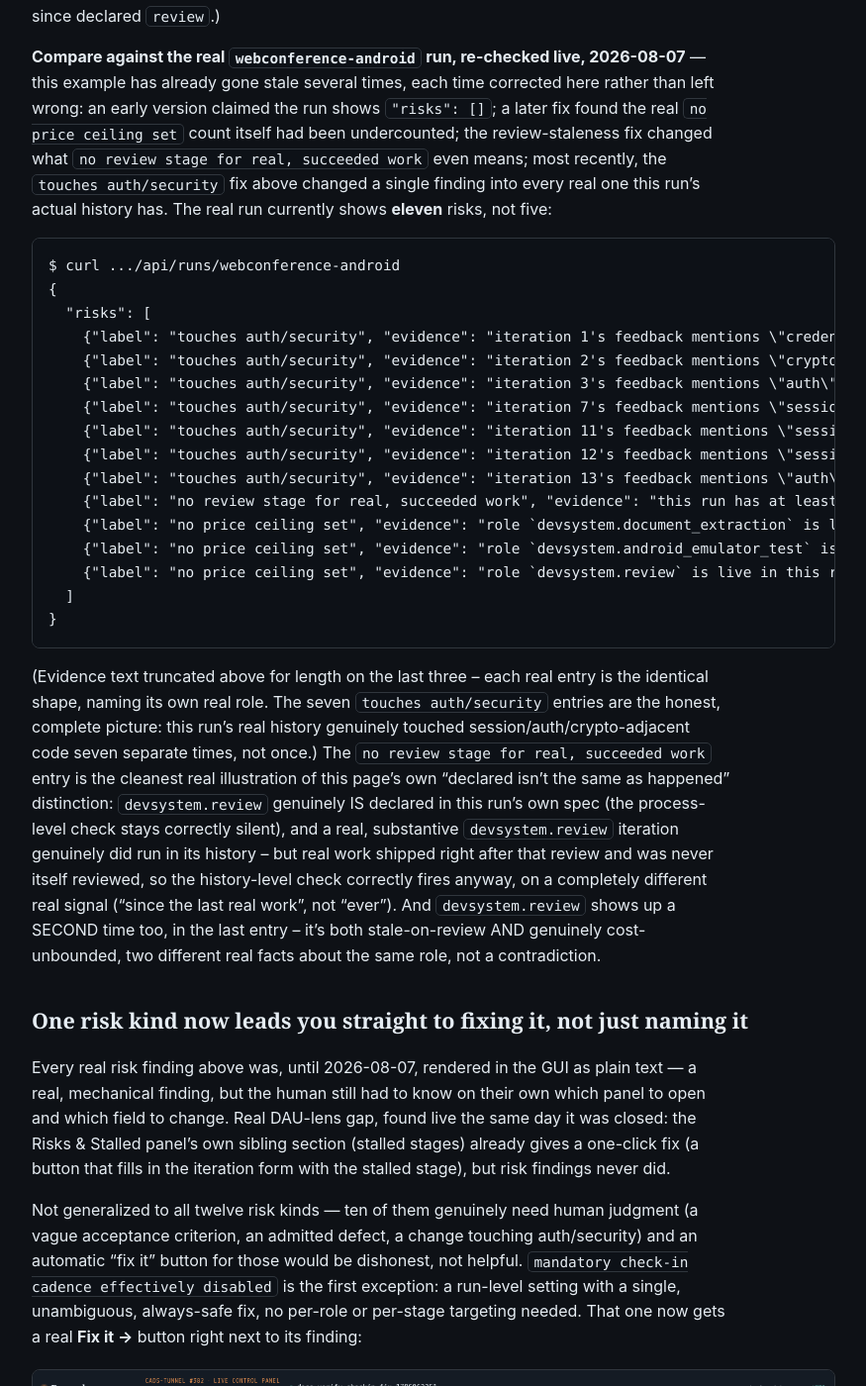
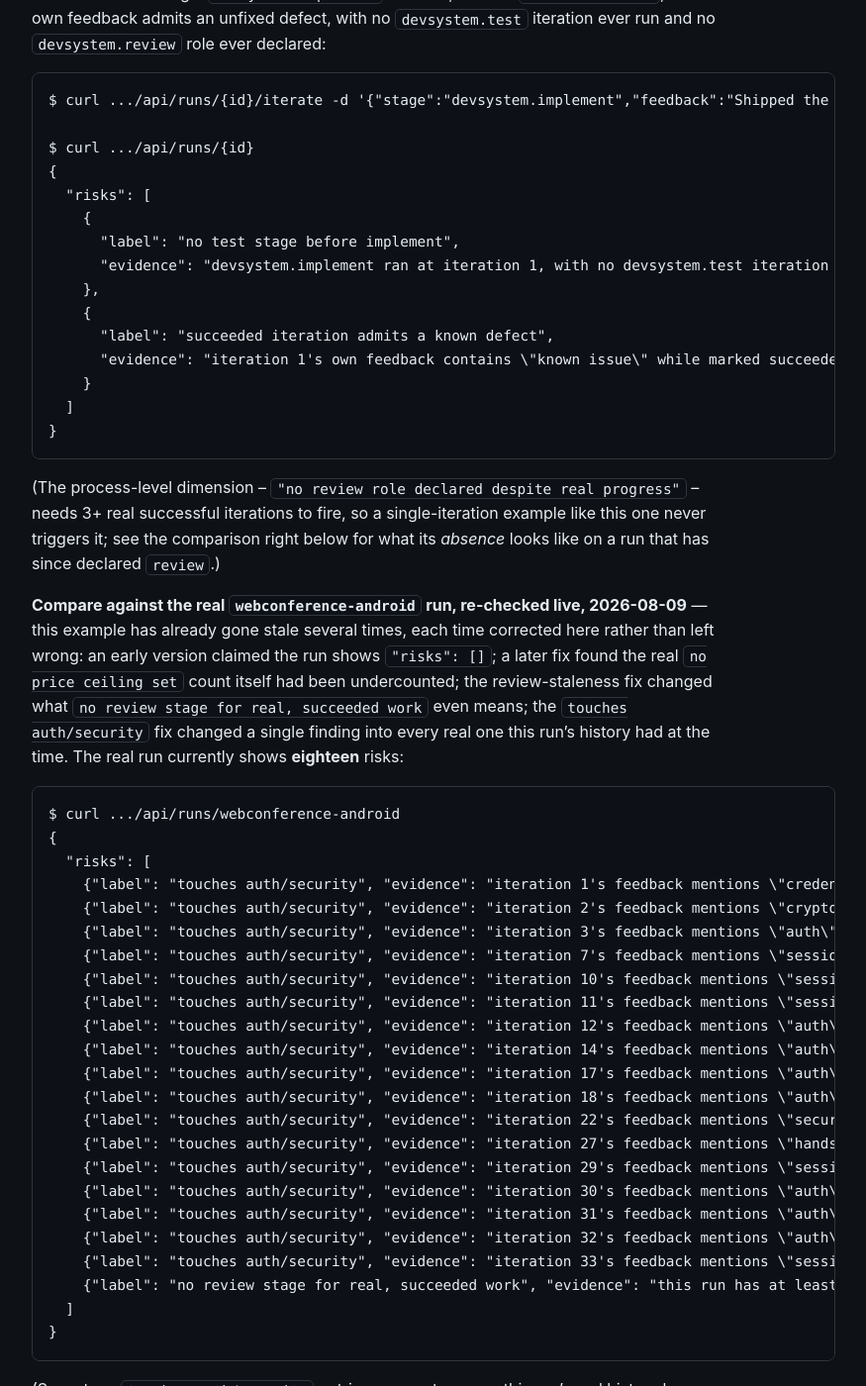
Before and after one commit to scimbe/CADS-devsystem-docs, a Jekyll site: the page built from _explanation/risk-annotations.md, in a window 1280 px wide and 1400 px high, scrolled down 7125 px. Shown: the whole window at 99% size, without its empty margins (322-1197 px from the left). Built offline with Jekyll 4.4.1, drawn with Linux system fonts in a browser that asks for light colours; some of the changed text lies outside the part shown.

Commit message:
explanation/how-to: document the check-in watermark drift check, refresh stale risk counts
pipeline/src/preflight.rs shipped a new mechanical check
(checkin_watermark_identity_drift, issue #42 suggestion #1) that was
undocumented. While updating both pages, found their own check counts
and live examples had drifted from reality independent of the new
check: review-a-checkin.md's table said "five" checks and was missing
three real ones (no review stage for real succeeded work, vague
acceptance criteria, bidi control character); risk-annotations.md's
live webconference-android example said "eleven risks" against a
real current count of eighteen, and its own "twelve risk kinds"
count was off by two. Corrected all of it against the real source
and the real live deployment, not just appended the new check.

````diff
--- a/_explanation/risk-annotations.md
+++ b/_explanation/risk-annotations.md
@@ -211,6 +213,24 @@ LLM-judgment-in-disguise.
   practical purpose. Fixed with a real, generous ceiling (10,000) on all three fields -- real runs
   here use single- or low-double-digit values, nowhere close to it.
 
+  **`check-in acknowledgment watermark no longer matches the record it was recorded against`,
+  added 2026-08-09 (issue #42, suggestion #1)** — a different flavor of staleness than anything
+  above: not a risk that fades from view, one that silently starts lying. Issue #42's own real
+  incident: a history repair (compacting out a duplicate record, closing #38) re-pointed every
+  ordinal cross-reference in a run, including `checkin_acknowledged_through` -- a bare position
+  into `history` -- with no way for anyone to tell the watermark now covers a *different* iteration
+  than the one a human actually acknowledged. `IterationRecord::id` already gave every record real,
+  stable identity (issue #38/#52); this check is what actually uses it for this field:
+  `checkin_acknowledged_through_id` records the real id of the acknowledged record at
+  `POST /checkin/acknowledge` time, and this check compares it against whatever id sits at that
+  position *now*. A mismatch means the array moved underneath the watermark since the last real
+  acknowledgment. Deliberately silent on a `None` id -- every acknowledgment recorded before this
+  field existed has nothing to compare against, and that's an honest legacy gap, not fresh evidence
+  of drift; flagging it would be a false positive on day one. Live-verified against the real
+  `webconference-android` run right after shipping: its own watermark (`checkin_acknowledged_through:
+  33`) predates this field (`checkin_acknowledged_through_id: null`) and correctly produces zero
+  findings, not a false alarm.
+
   **A criterion clearing the add-time length gate isn't the same as being specific** — the [goal
   document](https://github.com/scimbe/CADS-devsystem/blob/main/docs/development-system-goal.md)'s
   own §1 commits to "acceptance criteria specific enough to leave no real decision to the LLM."
@@ -281,13 +301,12 @@ successful iterations to fire, so a single-iteration example like this one never
 the comparison right below for what its *absence* looks like on a run that has since declared
 `review`.)
 
-**Compare against the real `webconference-android` run, re-checked live, 2026-08-07** — this
+**Compare against the real `webconference-android` run, re-checked live, 2026-08-09** — this
 example has already gone stale several times, each time corrected here rather than left wrong: an
 early version claimed the run shows `"risks": []`; a later fix found the real `no price ceiling set`
 count itself had been undercounted; the review-staleness fix changed what `no review stage for real,
-succeeded work` even means; most recently, the `touches auth/security` fix above changed a single
-finding into every real one this run's actual history has. The real run currently shows **eleven**
-risks, not five:
+succeeded work` even means; the `touches auth/security` fix changed a single finding into every
+real one this run's history had at the time. The real run currently shows **eighteen** risks:
 
 ```
 $ curl .../api/runs/webconference-android
@@ -297,29 +316,37 @@ $ curl .../api/runs/webconference-android
     {"label": "touches auth/security", "evidence": "iteration 2's feedback mentions \"crypto\""},
     {"label": "touches auth/security", "evidence": "iteration 3's feedback mentions \"auth\""},
     {"label": "touches auth/security", "evidence": "iteration 7's feedback mentions \"session\""},
+    {"label": "touches auth/security", "evidence": "iteration 10's feedback mentions \"session\""},
     {"label": "touches auth/security", "evidence": "iteration 11's feedback mentions \"session\""},
-    {"label": "touches auth/security", "evidence": "iteration 12's feedback mentions \"session\""},
-    {"label": "touches auth/security", "evidence": "iteration 13's feedback mentions \"auth\""},
-    {"label": "no review stage for real, succeeded work", "evidence": "this run has at least one succeeded:true iteration with no substantive devsystem.review iteration since it -- 25+ characters and 8+ distinct words of feedback, not a rubber-stamp, and not just an earlier review of now-superseded work -- advisory today, not a block (goal doc §5)"},
-    {"label": "no price ceiling set", "evidence": "role `devsystem.document_extraction` is live in this run's own spec, ..."},
-    {"label": "no price ceiling set", "evidence": "role `devsystem.android_emulator_test` is live in this run's own spec, ..."},
-    {"label": "no price ceiling set", "evidence": "role `devsystem.review` is live in this run's own spec, ..."}
+    {"label": "touches auth/security", "evidence": "iteration 12's feedback mentions \"auth\""},
+    {"label": "touches auth/security", "evidence": "iteration 14's feedback mentions \"auth\""},
+    {"label": "touches auth/security", "evidence": "iteration 17's feedback mentions \"auth\""},
+    {"label": "touches auth/security", "evidence": "iteration 18's feedback mentions \"auth\""},
+    {"label": "touches auth/security", "evidence": "iteration 22's feedback mentions \"security\""},
+    {"label": "touches auth/security", "evidence": "iteration 27's feedback mentions \"handshake\""},
+    {"label": "touches auth/security", "evidence": "iteration 29's feedback mentions \"session\""},
+    {"label": "touches auth/security", "evidence": "iteration 30's feedback mentions \"auth\""},
+    {"label": "touches auth/security", "evidence": "iteration 31's feedback mentions \"auth\""},
+    {"label": "touches auth/security", "evidence": "iteration 32's feedback mentions \"auth\""},
+    {"label": "touches auth/security", "evidence": "iteration 33's feedback mentions \"session\""},
+    {"label": "no review stage for real, succeeded work", "evidence": "this run has at least one succeeded:true iteration with no substantive devsystem.review iteration since it -- 25+ characters and 8+ distinct words of feedback, not a rubber-stamp, and not just an earlier review of now-superseded work -- advisory today, not a block (goal doc §5)"}
   ]
 }
 ```
 
-(Evidence text truncated above for length on the last three -- each real entry is the identical
-shape, naming its own real role. The seven `touches auth/security` entries are the honest, complete
-picture: this run's real history genuinely touched session/auth/crypto-adjacent code seven separate
-times, not once.) The `no review stage for real, succeeded work` entry is the cleanest real
-illustration of this page's own "declared isn't the same as happened" distinction:
+(Seventeen `touches auth/security` entries now, not seven -- this run's real history keeps
+genuinely touching session/auth/crypto-adjacent code as it grows, an honest count that goes up over
+time, not a fixed example.) The `no review stage for real, succeeded work` entry is the cleanest
+real illustration of this page's own "declared isn't the same as happened" distinction:
 `devsystem.review` genuinely IS declared in this run's own spec (the process-level check stays
-correctly silent), and a real, substantive `devsystem.review` iteration genuinely did run in its
-history -- but real work shipped right after that review and was never itself reviewed, so the
-history-level check correctly fires anyway, on a completely different real signal ("since the last
-real work", not "ever"). And `devsystem.review` shows up a SECOND time too, in the last entry --
-it's both stale-on-review AND genuinely cost-unbounded, two different real facts
-about the same role, not a contradiction.
+correctly silent), and real, substantive `devsystem.review` iterations genuinely did run in its
+history -- but real work keeps shipping after the most recent one and hasn't itself been reviewed
+yet, so the history-level check correctly fires anyway, on a completely different real signal
+("since the last real work", not "ever"). The three `no price ceiling set` findings from this
+example's own earlier version are gone now, honestly -- every role that was unbounded then has
+since either been given a real `price_ceiling` or is no longer live in the spec, and the check-in
+watermark drift check (above) stays silent here too: this run's own watermark predates
+`checkin_acknowledged_through_id`, a legacy gap rather than fresh evidence of drift.
 
 ## One risk kind now leads you straight to fixing it, not just naming it
 
@@ -329,9 +356,10 @@ field to change. Real DAU-lens gap, found live the same day it was closed: the R
 panel's own sibling section (stalled stages) already gives a one-click fix (a button that fills in
 the iteration form with the stalled stage), but risk findings never did.
 
-Not generalized to all twelve risk kinds — ten of them genuinely need human judgment (a vague
-acceptance criterion, an admitted defect, a change touching auth/security) and an automatic "fix
-it" button for those would be dishonest, not helpful. `mandatory check-in cadence effectively
+Not generalized to all ten risk kinds — eight of them genuinely need human judgment (a vague
+acceptance criterion, an admitted defect, a change touching auth/security, a check-in watermark
+that no longer matches its record) and an automatic "fix it" button for those would be dishonest,
+not helpful. `mandatory check-in cadence effectively
 disabled` is the first exception: a run-level setting with a single, unambiguous, always-safe fix, no
 per-role or per-stage targeting needed. That one now gets a real **Fix it →** button right next to
 its finding:
--- a/_how-to/review-a-checkin.md
+++ b/_how-to/review-a-checkin.md
@@ -212,11 +212,11 @@ checkable record of the answer instead of nothing.
 
 ## The real pre-flight checks
 
-`preflight_annotations` (`pipeline/src/preflight.rs`) runs five mechanical checks over a run's
+`preflight_annotations` (`pipeline/src/preflight.rs`) runs nine mechanical checks over a run's
 history -- not an LLM judgment call, just patterns a human reviewer would otherwise have to notice
-by hand. (A sixth, process-level check needs the run's own live spec too, not just history -- see
+by hand. (A tenth, process-level check needs the run's own live spec too, not just history -- see
 [How real risk annotations work]({{ '/explanation/risk-annotations/' | relative_url }}) for that
-one.) Two of these five were added after this page was first written, each one found live by this
+one.) Six of these nine were added after this page was first written, most found live by this
 project's own incompetent-agent stress test -- the table below is kept current, not the original
 three:
 
@@ -226,7 +226,11 @@ three:
 | **no test stage before implement** | `devsystem.implement` ran before any *substantive* `devsystem.test` iteration -- a rubber-stamp `"tests pass"` no longer counts as real evidence testing happened. |
 | **no price ceiling set** | A proposal declares a brand-new service (no `use_existing_service`) with no `price_ceiling` -- nothing bounds what filling it could actually cost. |
 | **succeeded iteration admits a known defect** | A `succeeded: true` iteration's own feedback contains a real defect-admission phrase ("known issue", "not fixed", "workaround needed", ...) -- catches an iteration contradicting itself. |
+| **no review stage for real, succeeded work** | This run has at least one real `succeeded: true` iteration with no *substantive* `devsystem.review` iteration since it -- the same 25+ character / 8+ distinct word bar as the test-stage check, so a rubber-stamp review doesn't count either. |
 | **mandatory check-in cadence effectively disabled** | `checkin_every` is `0`, or at/past `max_iterations` -- either way, the "check in at least this often" cadence this whole page is about can never actually fire on its own before the run's hard iteration ceiling does. |
+| **check-in acknowledgment watermark no longer matches the record it was recorded against** | Added 2026-08-09 (issue #42, suggestion #1). `checkin_acknowledged_through` (a position into `history`) and `checkin_acknowledged_through_id` (the real id of the record acknowledged at the time) now disagree -- the clearest sign the history array itself was mutated (a repair, a compaction) since the last real acknowledgment, so the watermark may no longer cover the iteration a human actually reviewed. Silent on a `None` id (every acknowledgment recorded before this field existed) -- a legacy gap, not fresh evidence of drift. |
+| **acceptance criteria too vague to be deterministic** | A requirement's own acceptance criterion has fewer than 3 distinct words (e.g. "works", "is fast") -- clears the add-time length gate but still leaves the actual behavior up to the role-filler's own judgment. |
+| **stored text contains a Unicode bidi control character** | A [Trojan Source (CVE-2021-42574)]({{ '/explanation/requirements-and-automode/' | relative_url }})-style bidi override character sits in already-persisted text (a requirement, milestone, backlog item, panel title, or stage-proposal rationale) -- defense-in-depth for data written before the write-time guards existed. |
 
 Each one that fires gets seeded into the canvas conversation as a real chat message (the
 `seeded pre-flight annotation: ...` lines in `devsystem_checkin`'s own output above) *before* a
````
Also changed, not shown: other parts of _explanation/risk-annotations.md (+4 -2 lines).
